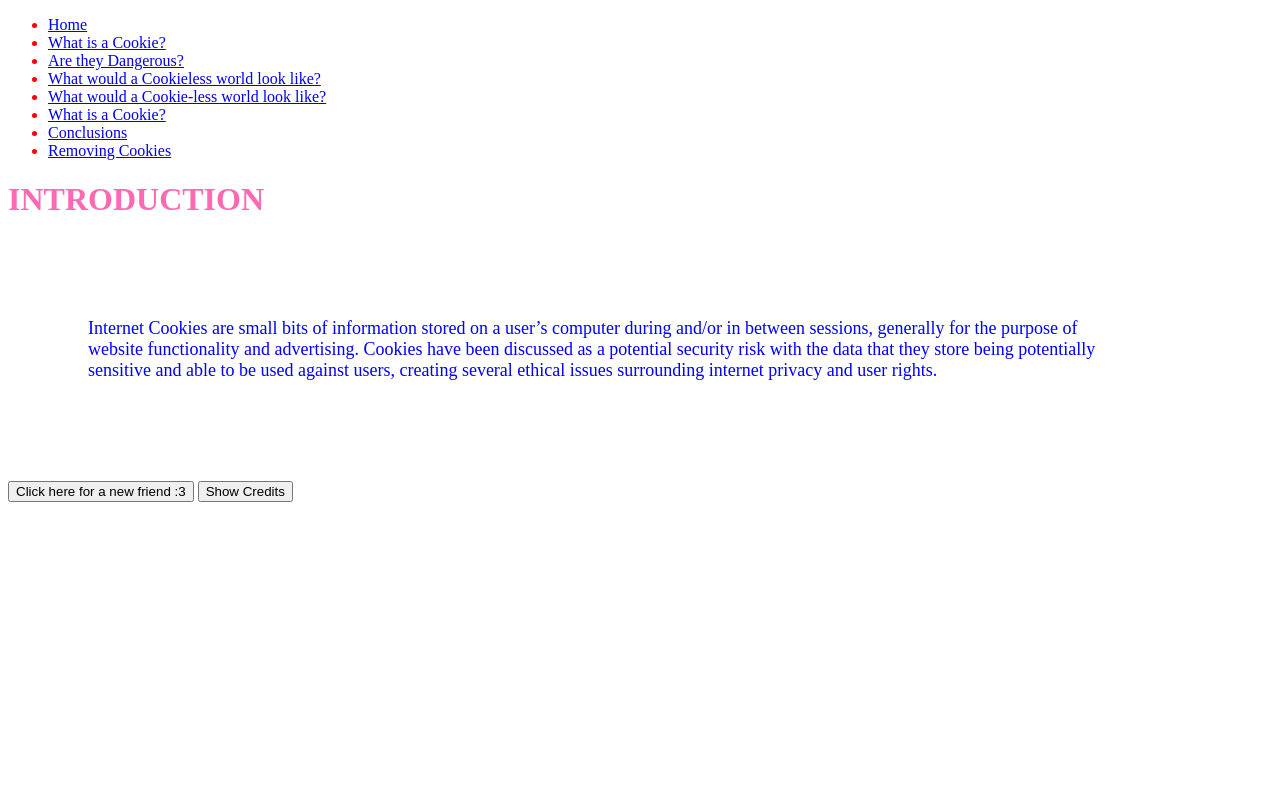
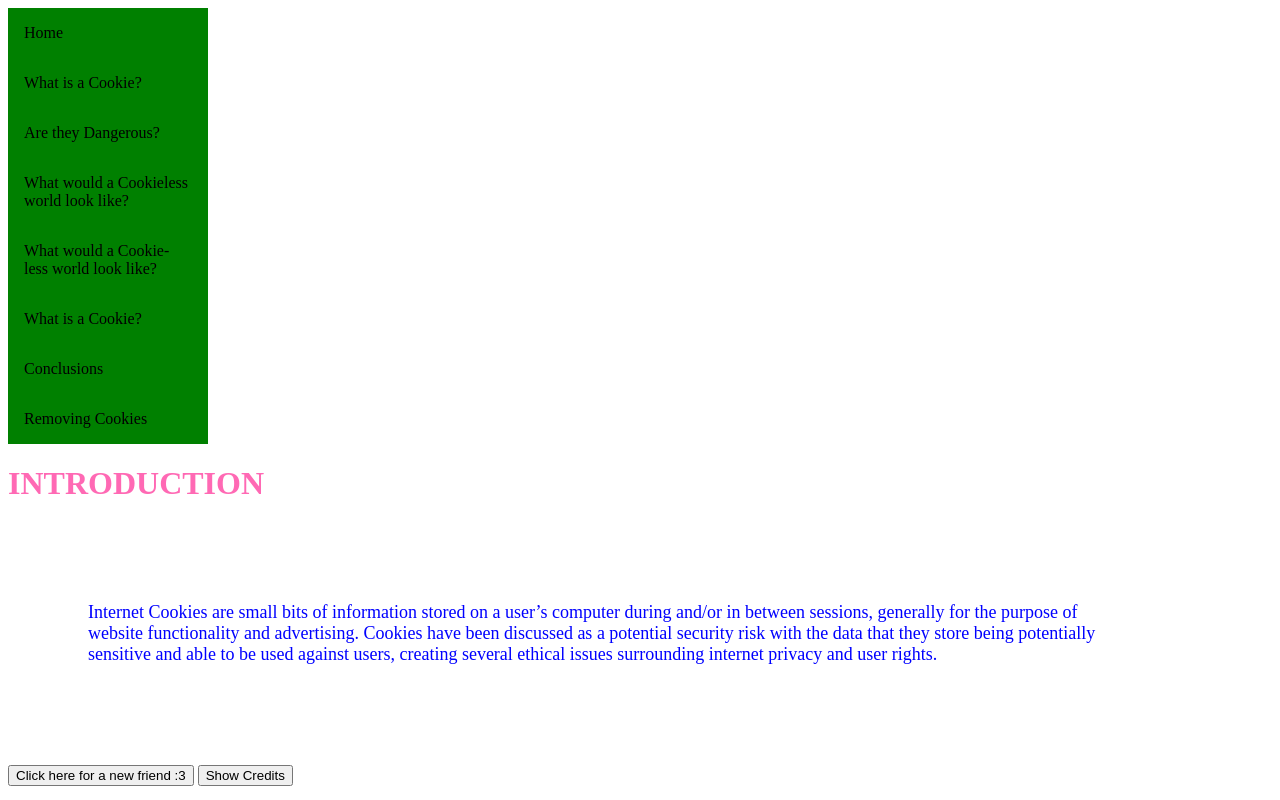
Before and after one commit to salgad6/FINALWebsite, a plain HTML site: page index.html in a window 1280 px wide. Drawn offline with Linux system fonts and the light colour scheme.

Commit message:
Update main.css

```diff
--- a/main.css
+++ b/main.css
@@ -49,6 +49,10 @@
   100% { transform: translate(1px, -2px) rotate(-1deg); }
 }
 
+
+
+
+
 h1 {
     color: hotpink;
 }
@@ -65,6 +69,28 @@
     color: blue;
     font-size: large;
     cursor:auto;
+}
+
+
+ul {
+  list-style-type: none;
+  margin: 0;
+  padding: 0;
+  width: 200px;
+  background-color: green;
+}
+
+li a {
+  display: block;
+  color: black;
+  padding: 1rem 1rem;
+  text-decoration: none;
+}
+
+/* Change the link and background color on hover */
+li a:hover {
+  background-color: black;
+  color: white;
 }
 
 nav {
```
